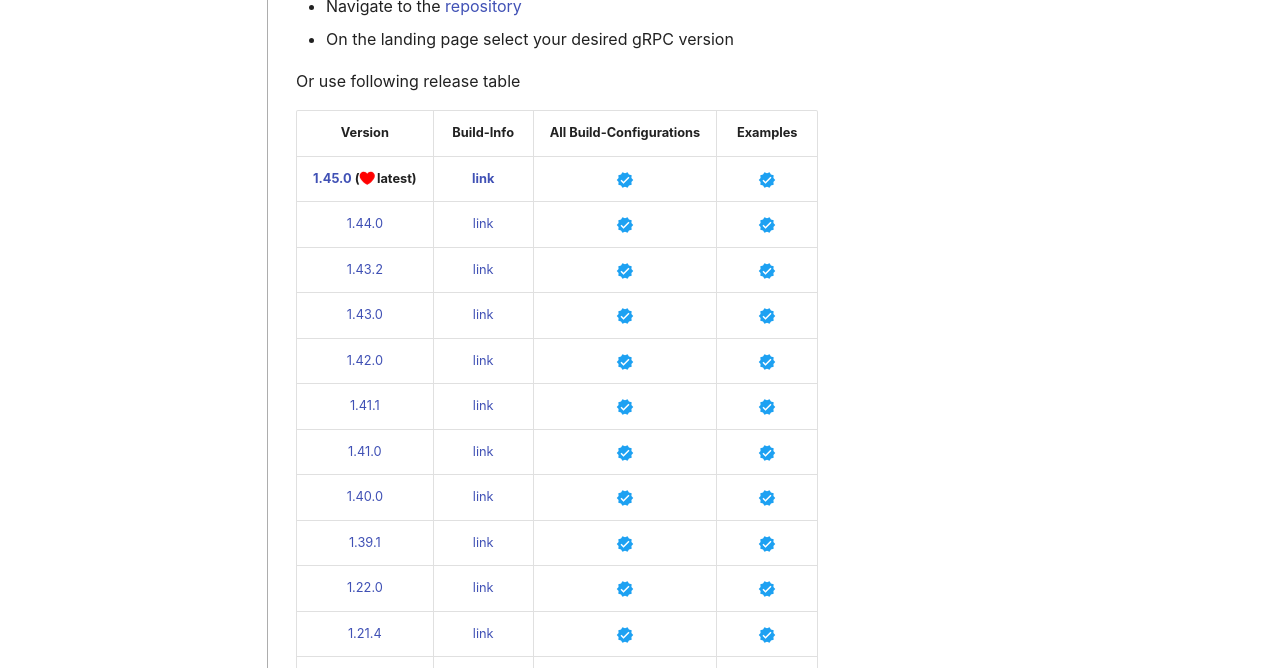
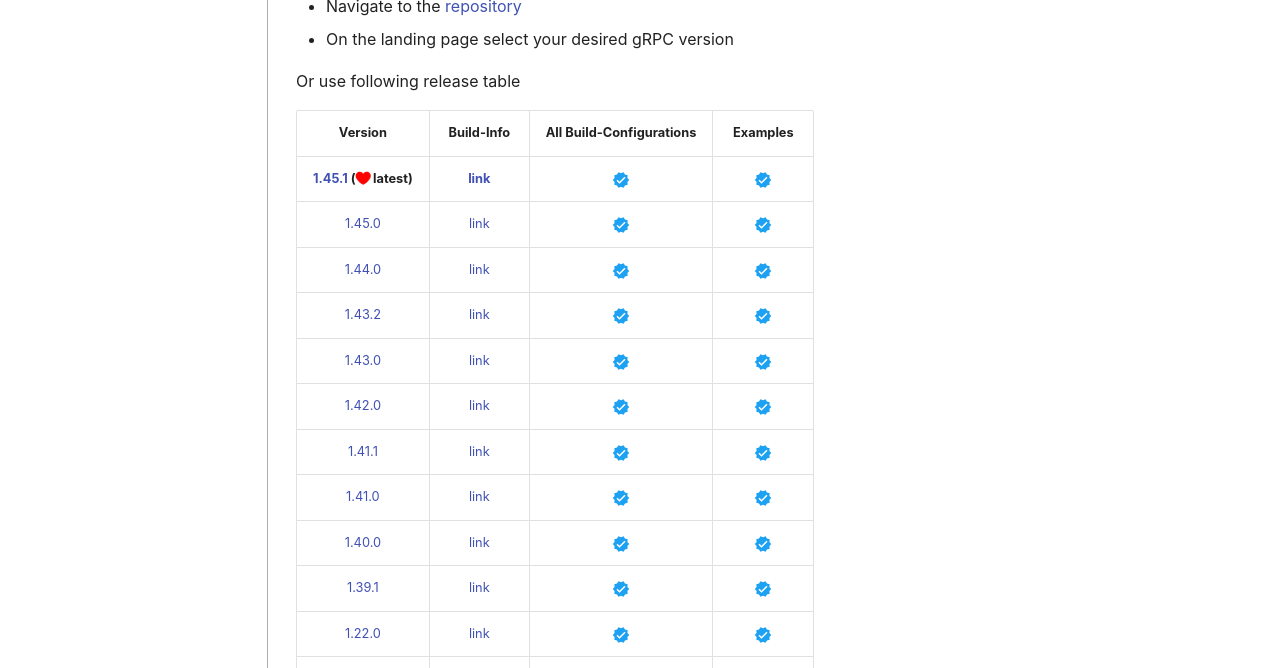
Before and after one commit to thommyho/Cpp-gRPC-Windows-PreBuilts, an MkDocs documentation site: the page built from docs/steps.md, in a window 1280 px wide and 900 px high. Shown: the part 232-900 px from the top of the window. Built offline with MkDocs 1.6.1 and Material for MkDocs 9.7.7, drawn with Linux system fonts in a browser that asks for light colours; emoji names are drawn with the system emoji font; some web fonts are replaced; comment, search, counter and statistics services are not loaded.

Commit message:
Version Bump 1.45.1

```diff
--- a/docs/steps.md
+++ b/docs/steps.md
@@ -9,7 +9,8 @@
 
 |                                                         Version                                                          |                                 Build-Info                                 |        All Build-Configurations         |                Examples                 |
 | :----------------------------------------------------------------------------------------------------------------------: | :------------------------------------------------------------------------: | :-------------------------------------: | :-------------------------------------: |
-| **[1.45.0 ](https://github.com/thommyho/gRPC_windows/releases/tag/v1.45.0) (:octicons-heart-fill-24:{ .heart } latest)** | **[link](https://github.com/thommyho/gRPC_windows_prebuilt/tree/v1.45.0)** | :material-check-decagram:{ .tick-blue } | :material-check-decagram:{ .tick-blue } |
+| **[1.45.1 ](https://github.com/thommyho/gRPC_windows/releases/tag/v1.45.1) (:octicons-heart-fill-24:{ .heart } latest)** | **[link](https://github.com/thommyho/gRPC_windows_prebuilt/tree/v1.45.1)** | :material-check-decagram:{ .tick-blue } | :material-check-decagram:{ .tick-blue } |
+|                         [1.45.0 ](https://github.com/thommyho/gRPC_windows/releases/tag/v1.45.0)                         |   [link](https://github.com/thommyho/gRPC_windows_prebuilt/tree/v1.45.0)   | :material-check-decagram:{ .tick-blue } | :material-check-decagram:{ .tick-blue } |
 |                         [1.44.0 ](https://github.com/thommyho/gRPC_windows/releases/tag/v1.44.0)                         |   [link](https://github.com/thommyho/gRPC_windows_prebuilt/tree/v1.44.0)   | :material-check-decagram:{ .tick-blue } | :material-check-decagram:{ .tick-blue } |
 |                         [1.43.2 ](https://github.com/thommyho/gRPC_windows/releases/tag/v1.43.2)                         |   [link](https://github.com/thommyho/gRPC_windows_prebuilt/tree/v1.43.2)   | :material-check-decagram:{ .tick-blue } | :material-check-decagram:{ .tick-blue } |
 |                         [1.43.0 ](https://github.com/thommyho/gRPC_windows/releases/tag/v1.43.0)                         |   [link](https://github.com/thommyho/gRPC_windows_prebuilt/tree/v1.43.0)   | :material-check-decagram:{ .tick-blue } | :material-check-decagram:{ .tick-blue } |
```
